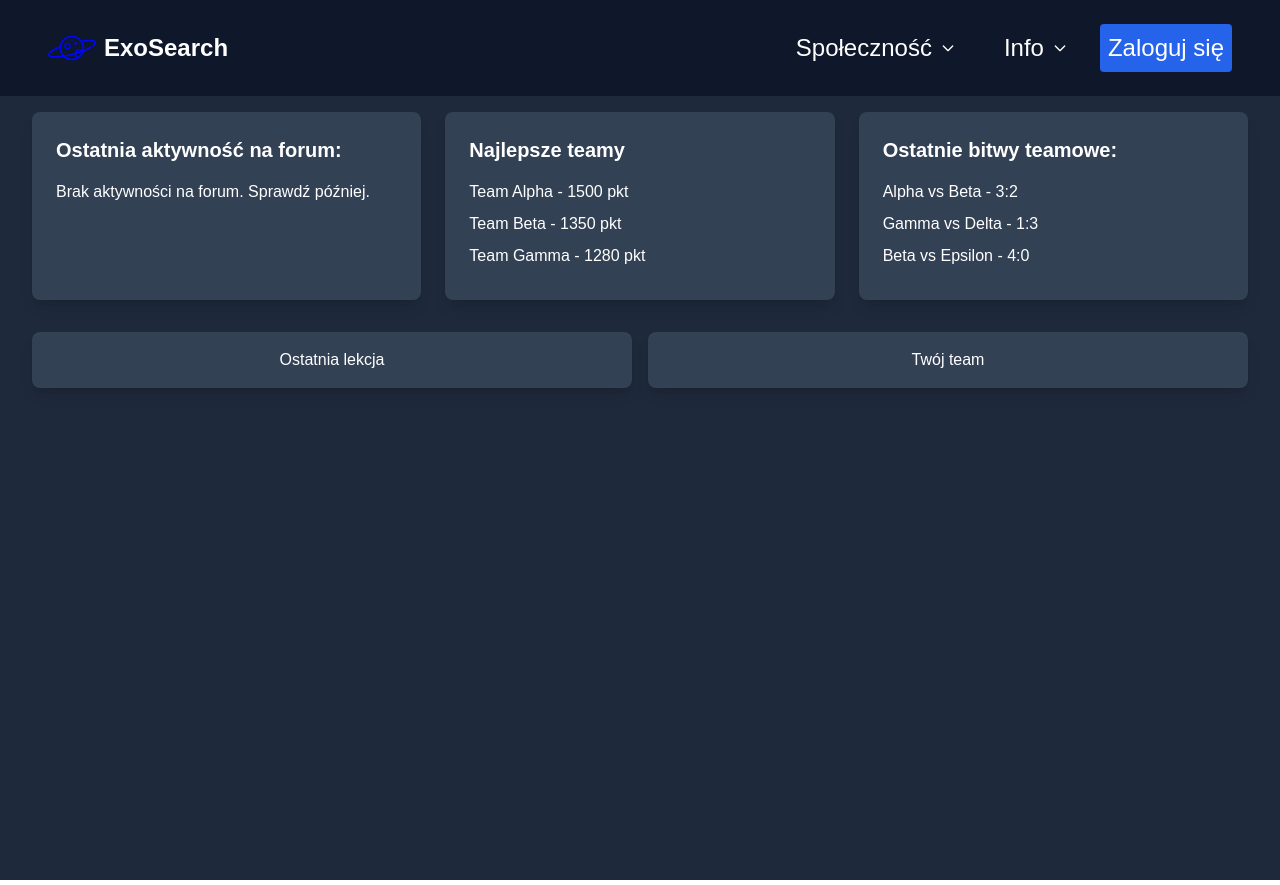
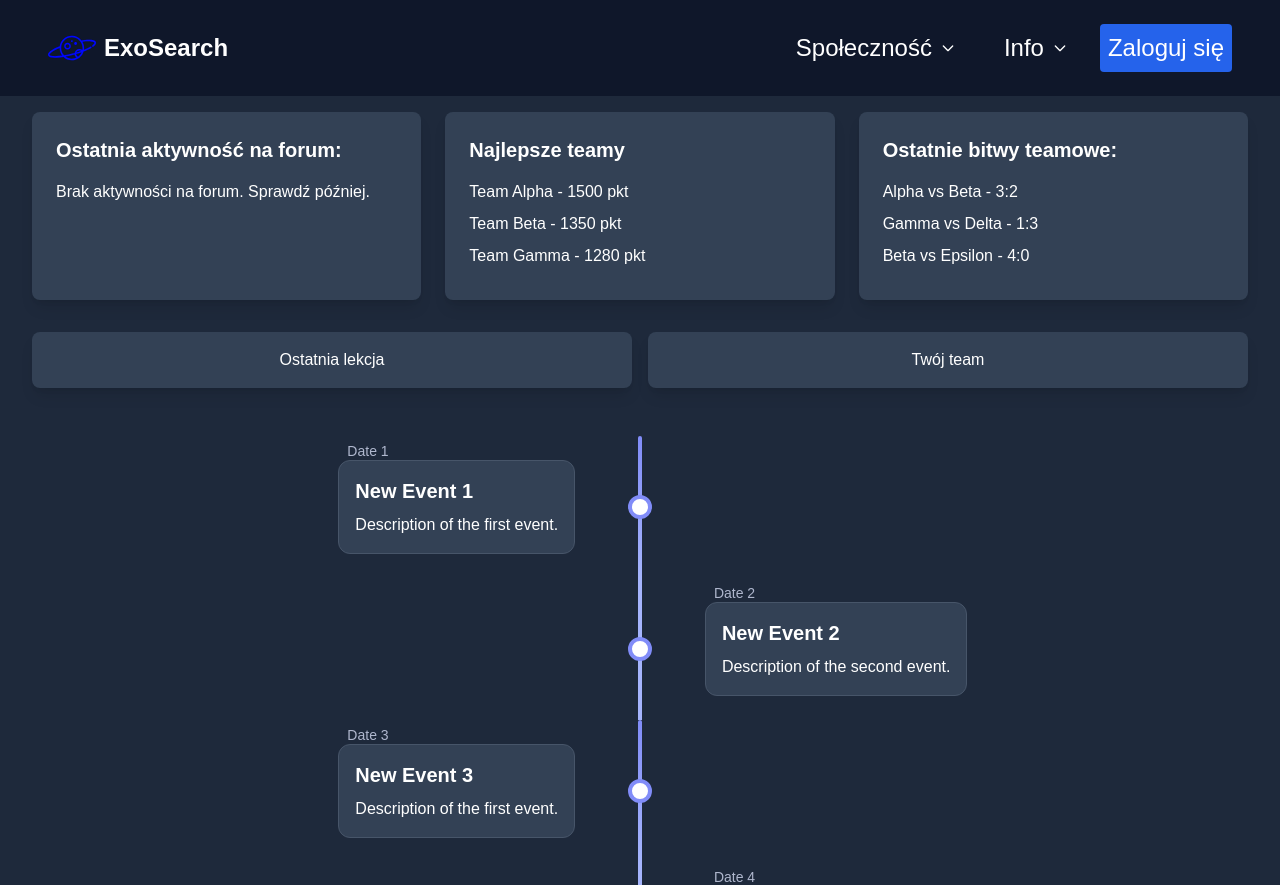
Before and after one commit to Andrz3jj/front-end-hackathon, a React (Vite) app in the folder landing-page/: page /WelcomePage in a window 1280 px wide. Shown: the top 885 px of the page. Built offline with nearby package versions, Linux system fonts and the light colour scheme.

Commit message:
add roadmap to user panel

```diff
--- /dev/null
+++ b/landing-page/src/components/RoadMap.tsx
@@ -0,0 +1,71 @@
+import React from "react";
+
+const Roadmap = () => {
+  return (
+    <div className="bg-slate-800 p-4">
+      <div className="flex flex-col grid-cols-9 p-2 mx-auto md:grid">
+        {/* Event 1 */}
+        <div className="flex md:contents flex-row-reverse">
+          <div className="relative p-4 my-6 border border-slate-600 bg-slate-700 text-white rounded-xl col-start-1 col-end-5 mr-auto md:mr-0 md:ml-auto">
+            <h3 className="text-lg font-semibold lg:text-xl">New Event 1</h3>
+            <p className="mt-2 leading-6">Description of the first event.</p>
+            <span className="absolute text-sm text-indigo-100/75 -top-5 left-2 whitespace-nowrap">Date 1</span>
+          </div>
+          <div className="relative col-start-5 col-end-6 mr-7 md:mx-auto">
+            <div className="flex items-center justify-center w-6 h-full">
+              <div className="w-1 h-full bg-indigo-300 rounded-t-full bg-gradient-to-b from-indigo-400 to-indigo-300"></div>
+            </div>
+            <div className="absolute w-6 h-6 -mt-3 bg-white border-4 border-indigo-400 rounded-full top-1/2"></div>
+          </div>
+        </div>
+
+        {/* Event 2 */}
+        <div className="flex md:contents">
+          <div className="relative col-start-5 col-end-6 mr-7 md:mx-auto">
+            <div className="flex items-center justify-center w-6 h-full">
+              <div className="w-1 h-full bg-indigo-300"></div>
+            </div>
+            <div className="absolute w-6 h-6 -mt-3 bg-white border-4 border-indigo-400 rounded-full top-1/2"></div>
+          </div>
+          <div className="relative p-4 my-6 bg-slate-700 border border-slate-600 text-white rounded-xl col-start-6 col-end-10 mr-auto">
+            <h3 className="text-lg font-semibold lg:text-xl">New Event 2</h3>
+            <p className="mt-2 leading-6">Description of the second event.</p>
+            <span className="absolute text-sm text-indigo-100/75 -top-5 left-2 whitespace-nowrap">Date 2</span>
+          </div>
+        </div>
+
+        {/* Event 3 */}
+        <div className="flex md:contents flex-row-reverse">
+          <div className="relative p-4 my-6 bg-slate-700 border border-slate-600 text-white rounded-xl col-start-1 col-end-5 mr-auto md:mr-0 md:ml-auto">
+            <h3 className="text-lg font-semibold lg:text-xl">New Event 3</h3>
+            <p className="mt-2 leading-6">Description of the first event.</p>
+            <span className="absolute text-sm text-indigo-100/75 -top-5 left-2 whitespace-nowrap">Date 3</span>
+          </div>
+          <div className="relative col-start-5 col-end-6 mr-7 md:mx-auto">
+            <div className="flex items-center justify-center w-6 h-full">
+              <div className="w-1 h-full bg-indigo-300 rounded-t-full bg-gradient-to-b from-indigo-400 to-indigo-300"></div>
+            </div>
+            <div className="absolute w-6 h-6 -mt-3 bg-white border-4 border-indigo-400 rounded-full top-1/2"></div>
+          </div>
+        </div>
+
+        {/* Event 4 */}
+        <div className="flex md:contents">
+          <div className="relative col-start-5 col-end-6 mr-7 md:mx-auto">
+            <div className="flex items-center justify-center w-6 h-full">
+              <div className="w-1 h-full bg-indigo-300"></div>
+            </div>
+            <div className="absolute w-6 h-6 -mt-3 bg-white border-4 border-indigo-400 rounded-full top-1/2"></div>
+          </div>
+          <div className="relative p-4 my-6 bg-slate-700 border border-slate-600 text-white rounded-xl col-start-6 col-end-10 mr-auto">
+            <h3 className="text-lg font-semibold lg:text-xl">New Event 4</h3>
+            <p className="mt-2 leading-6">Description of the second event.</p>
+            <span className="absolute text-sm text-indigo-100/75 -top-5 left-2 whitespace-nowrap">Date 4</span>
+          </div>
+        </div>
+      </div>
+    </div>
+  );
+};
+
+export default Roadmap;
--- a/landing-page/src/components/WelcomePage.tsx
+++ b/landing-page/src/components/WelcomePage.tsx
@@ -1,4 +1,5 @@
 import React from 'react';
+import Roadmap from "./RoadMap.tsx"
 
 const Dashboard = () => {
     return (
@@ -37,7 +38,10 @@
                 <div className="mt-8 flex flex-col sm:flex-row space-y-4 sm:space-y-0 sm:space-x-4">
                     <button className="bg-slate-700 hover:bg-slate-600 transition-colors duration-200 text-white p-4 w-full rounded-lg shadow-lg">Ostatnia lekcja </button>
                     <button className="bg-slate-700 hover:bg-slate-600 transition-colors duration-200 text-white p-4 w-full rounded-lg shadow-lg">Twój team</button>
-                </div>
+                </div><br/>
+
+                <Roadmap/>
+
             </div>
         </div>
     );
```
